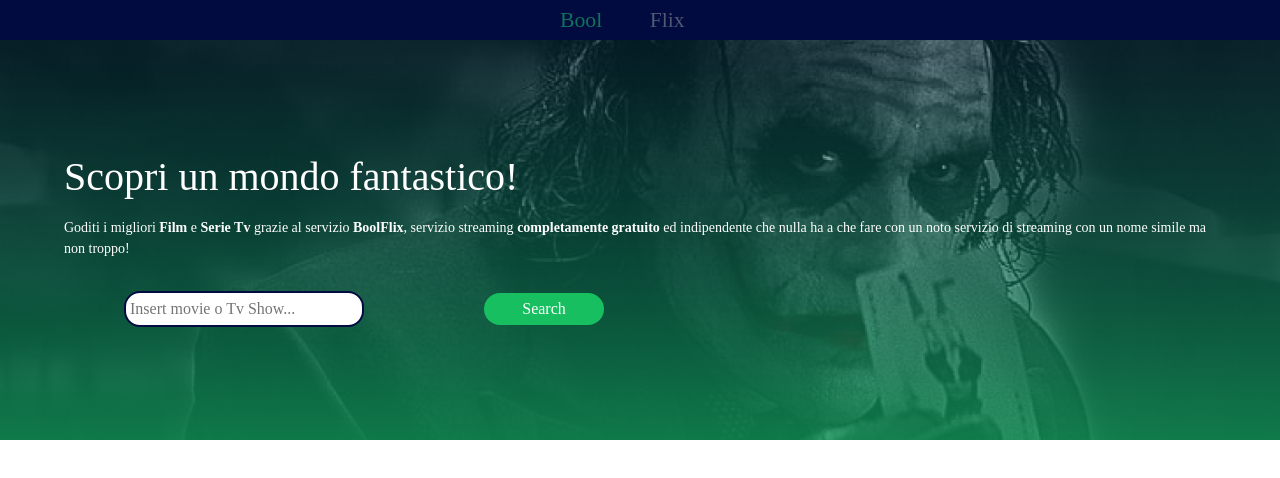
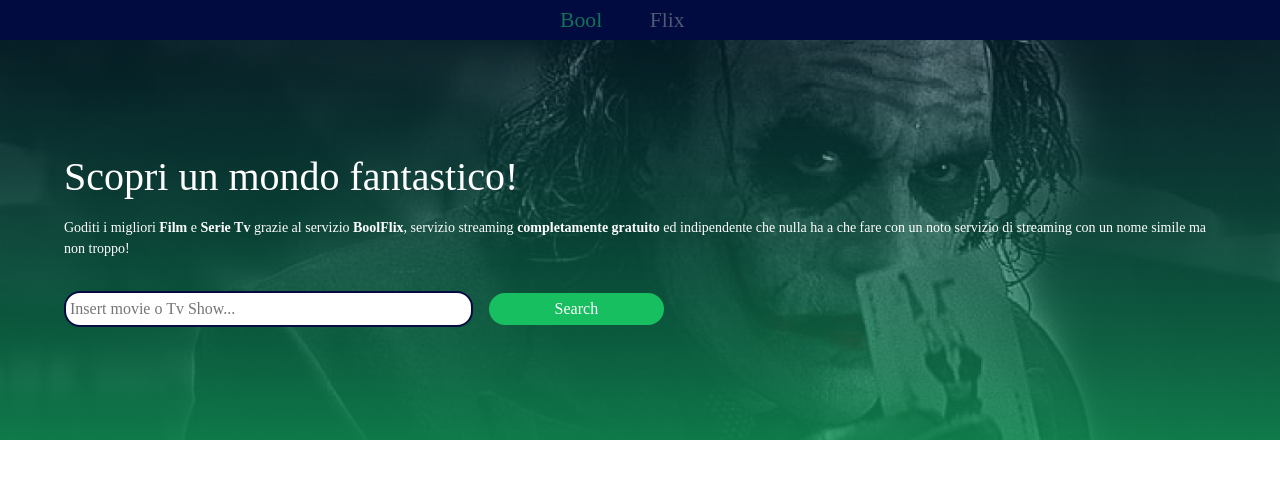
Before and after one commit to edoardorizzo/vite-boolflix, a Vue app: page / in a window 1280 px wide. Shown: the top 478 px of the page. Built offline with nearby package versions, Linux system fonts and the light colour scheme.

Commit message:
refactoring scss

```diff
--- a/src/components/SiteHero.vue
+++ b/src/components/SiteHero.vue
@@ -20,7 +20,7 @@ export default {
             <h1>Scopri un mondo fantastico!</h1>
             <p>Goditi i migliori <strong>Film</strong> e <strong>Serie Tv</strong> grazie al servizio <strong>BoolFlix</strong>, servizio streaming <strong>completamente gratuito</strong>  ed indipendente che nulla ha a che fare con un noto servizio di streaming con un nome simile ma non troppo!</p>
             <div class="input_container">
-                <input @keyup.enter="state.searchMovies" type="text" v-model="state.searchText"
+                <input  @keyup.enter="state.searchMovies" type="text" v-model="state.searchText"
                     placeholder="Insert movie o Tv Show...">
                 <button @click="state.searchMovies">Search</button>
             </div>
@@ -40,7 +40,7 @@ export default {
     background-position: center;
     background-repeat: no-repeat;
     height: 400px;
-    padding: 8rem 4rem;
+    padding: 6rem 4rem;
     display: flex;
     justify-content: center;
     align-items: center;
@@ -66,15 +66,16 @@ export default {
     input {
         border-radius: 1rem;
         border: 2px solid $dark-blue;
-        width: 240px;
+        width: 70%;
         padding: 0.25rem;
+        margin-right: 1rem;
     }
 
     button {
         border-radius: 1rem;
         border: none;
         background-color: $green;
-        width: 120px;
+        width: 30%;
         color: $white;
         padding: 0.25rem;
     }
```
